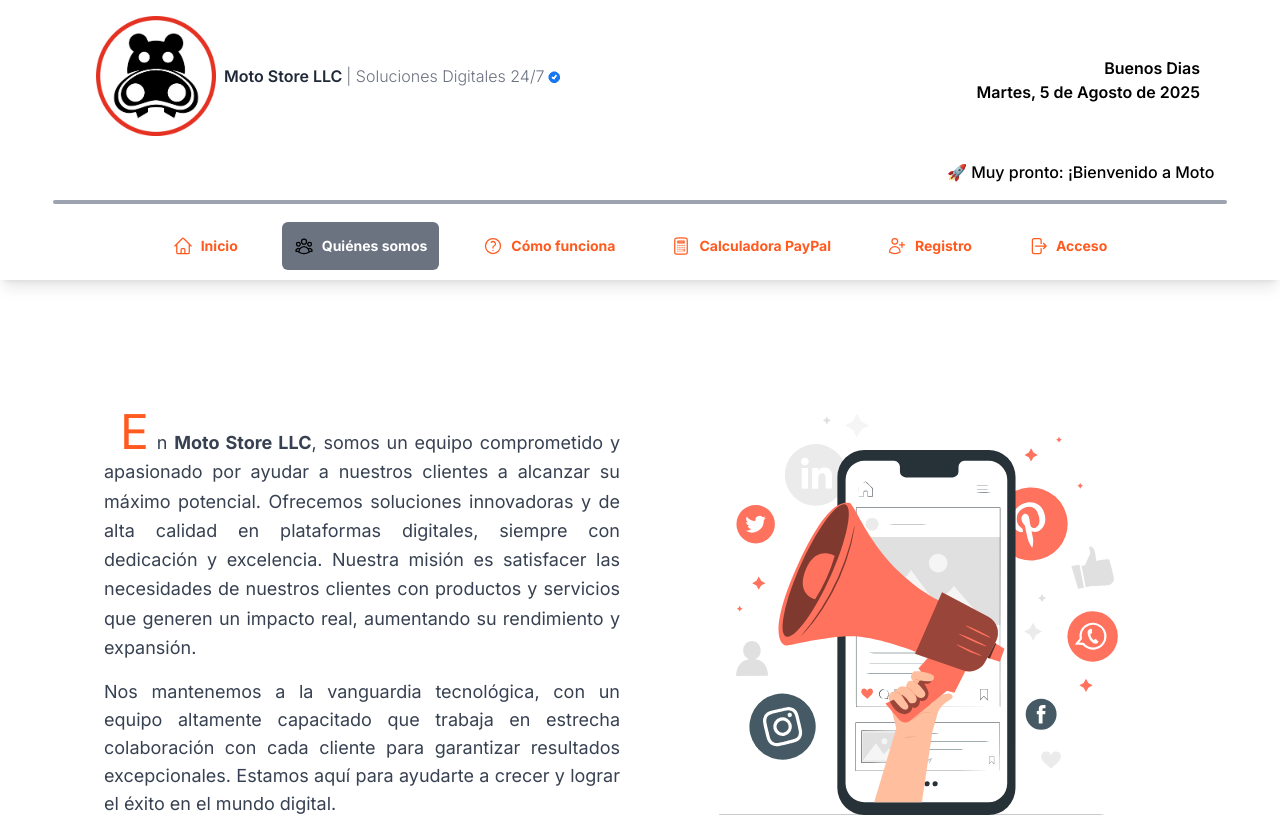
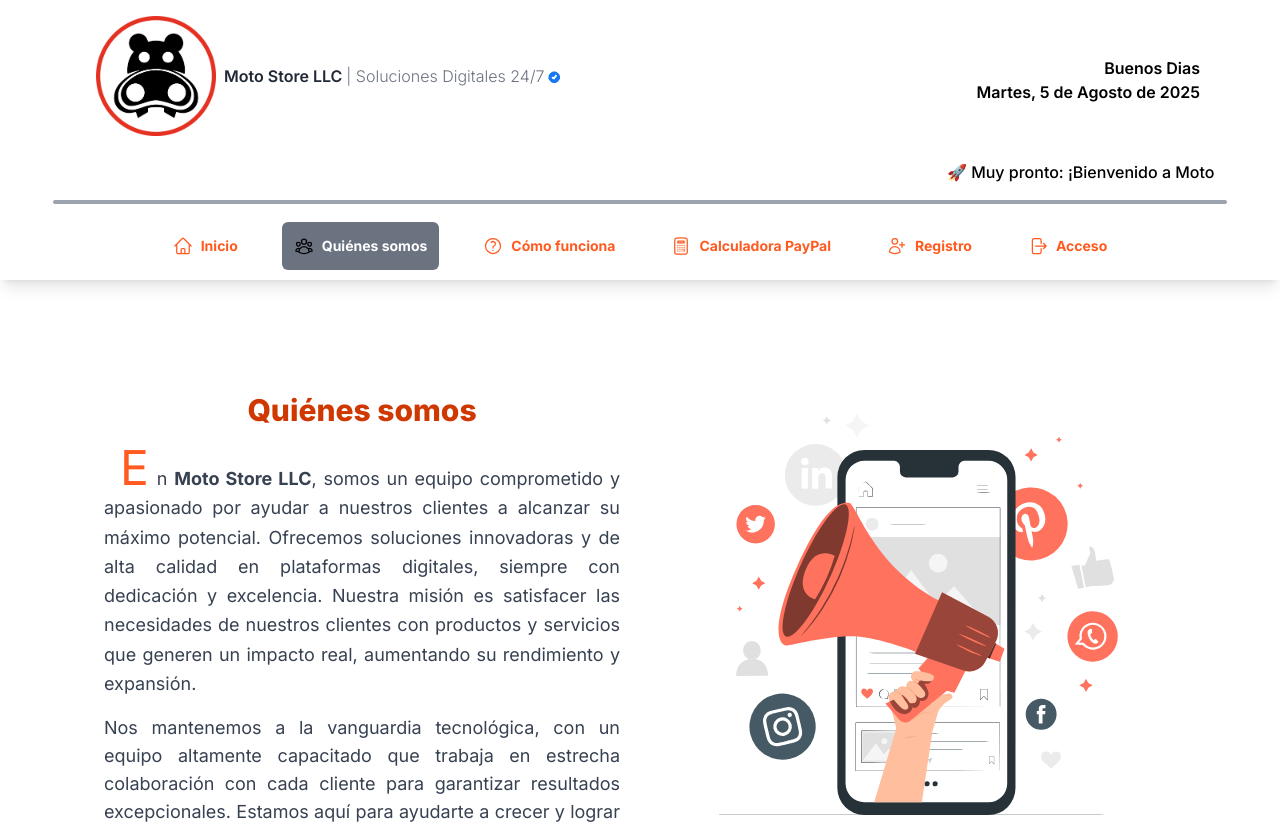
Before and after one commit to Motostore/motostore2.0, a Next.js app: page /about in a window 1280 px wide. Shown: the top 824 px of the page. Built offline with nearby package versions, Linux system fonts and the light colour scheme; no server answers; a web font is replaced by a local one.

Commit message:
feat: Actualizado el título de la pestaña para la página /about a 'Quiénes somos'

```diff
--- a/src/app/about/page.tsx
+++ b/src/app/about/page.tsx
@@ -1,4 +1,13 @@
+// src/app/about/page.tsx
+
 import Image from "next/image";
+import { Metadata } from 'next'; // <--- ¡IMPORTA Metadata aquí!
+
+// Define la metadata para esta página específica
+export const metadata: Metadata = {
+  title: 'Quiénes somos', // <-- ¡ESTO ESTABLECE EL TÍTULO DE LA PESTAÑA!
+  description: 'Conoce a Moto Store LLC, nuestro compromiso, misión y visión en soluciones digitales 24/7.', // Opcional: añade una descripción para SEO
+};
 
 export default function Page() {
   return (
@@ -6,7 +15,8 @@ export default function Page() {
       <div className={`grid grid-cols-1 md:grid-cols-2 gap-10 py-8`}>
 
         <div className="order-1 py-4">
-          <h2 className="text-3xl font-extrabold mb-4 text-center text-orange-600"></h2>
+          {/* Este h2 estaba vacío en tu código original, si es un título principal debería ir aquí */}
+          <h2 className="text-3xl font-extrabold mb-4 text-center text-orange-600">Quiénes somos</h2>
           <p className="text-lg leading-relaxed text-justify first-letter:text-5xl first-letter:text-orange-500 first-letter:pr-2 first-letter:pl-4">
             En <strong>Moto Store LLC</strong>, somos un equipo comprometido y apasionado por ayudar a nuestros clientes a alcanzar su máximo potencial. Ofrecemos soluciones innovadoras y de alta calidad en plataformas digitales, siempre con dedicación y excelencia. Nuestra misión es satisfacer las necesidades de nuestros clientes con productos y servicios que generen un impacto real, aumentando su rendimiento y expansión.
           </p>
```
